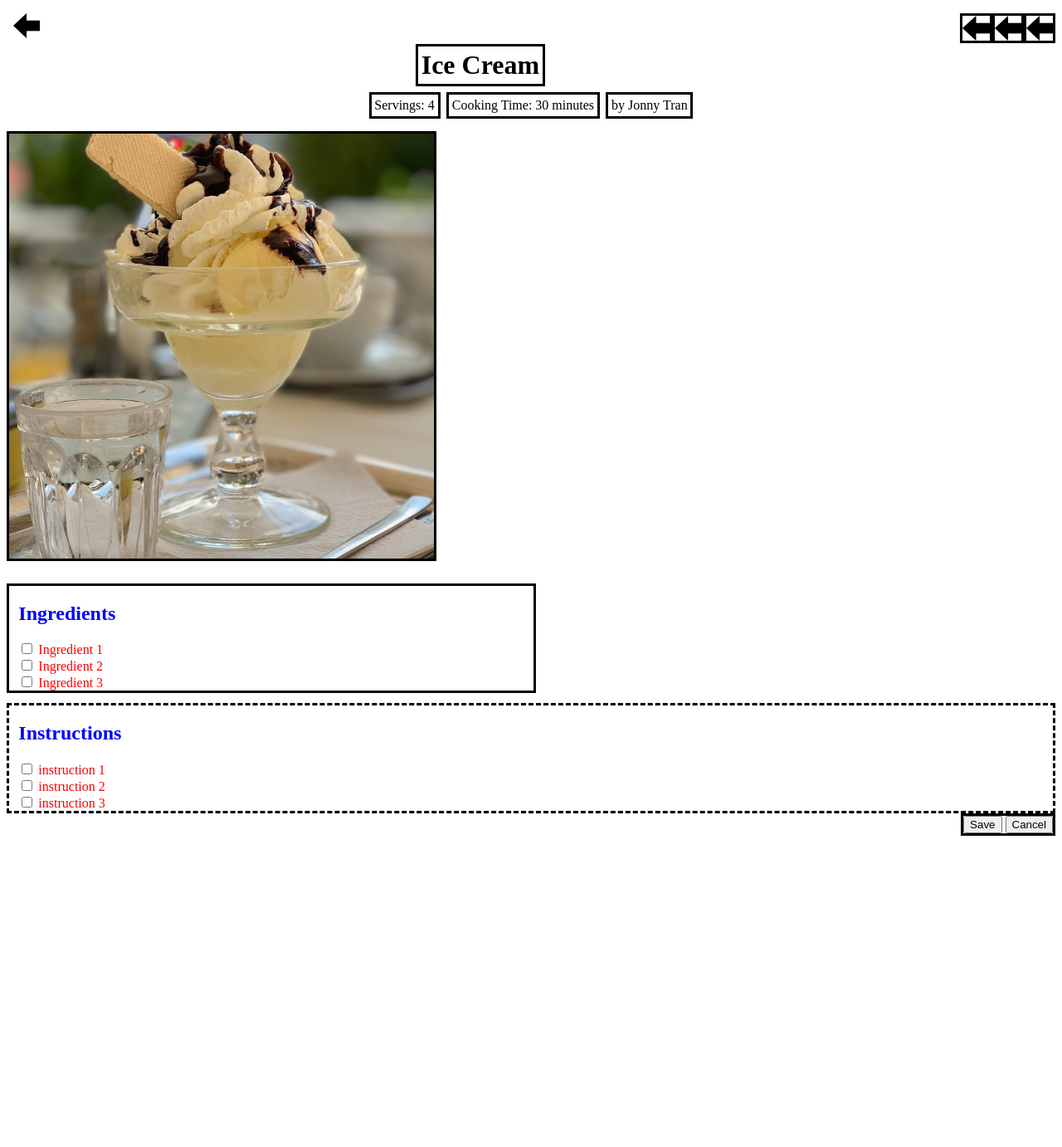
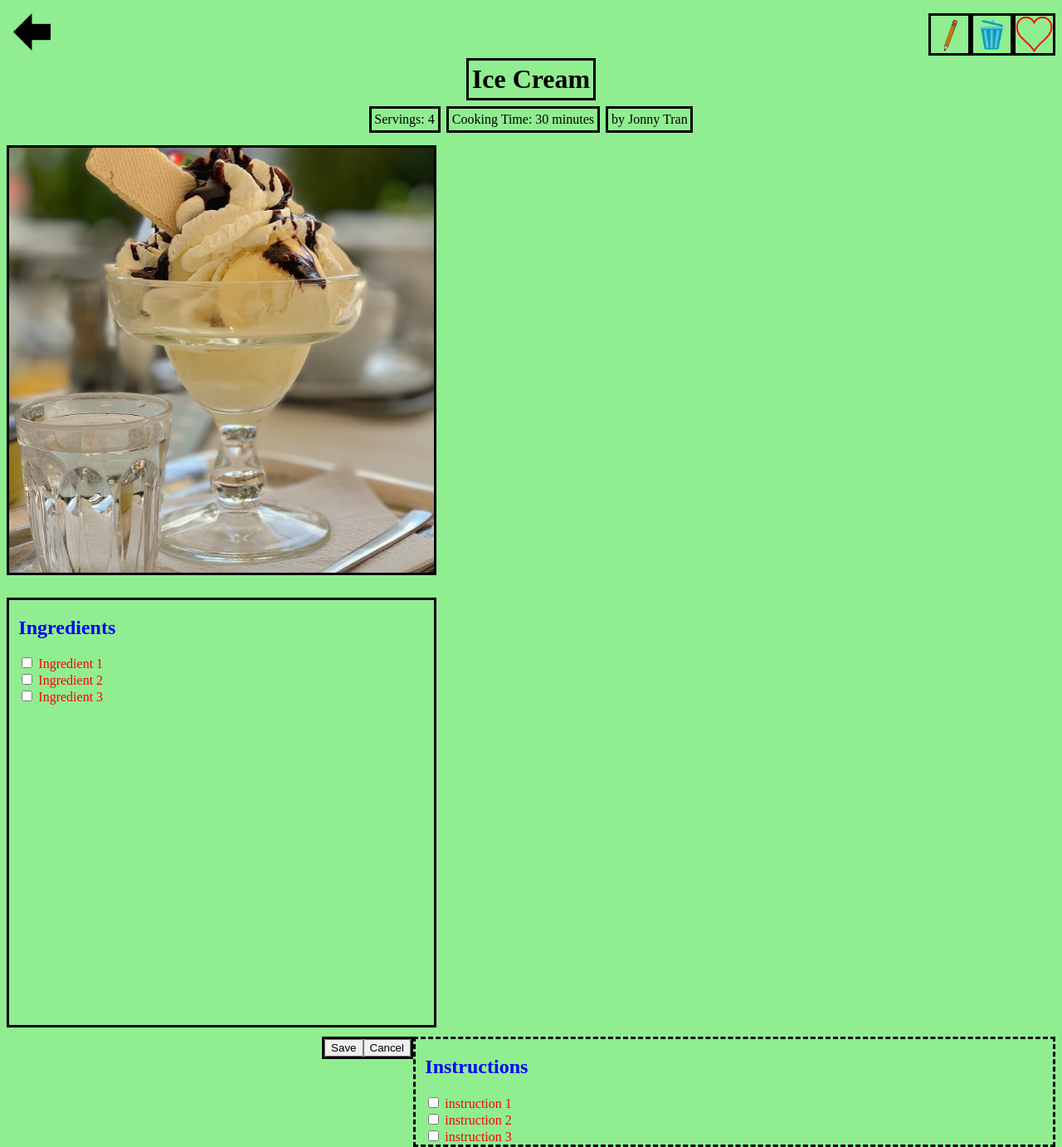
Before and after one commit to wujoannec/cse110-fa21-group8, a PHP site: page /viewRecipe.html in a window 1280 px wide. Shown: the whole page at 83% size. Before the commit the page ends 1007 px from the top, so only its background shows below. Run offline with PHP 8.4, Linux system fonts and the light colour scheme.

Commit message:
Add edit button icons
Co-authored-by: Jonny Tran <61168867+jonathanktran@users.noreply.github.com>

```diff
--- /dev/null
+++ b/source/assets/scripts/viewRecipe.js
@@ -0,0 +1,12 @@
+let favButton = document.getElementById('favBtn');
+favButton.addEventListener('click', function ()
+{
+    if (favButton.getAttribute('src') == 'assets/images/heart-empty.png')
+    {
+        favButton.setAttribute('src', 'assets/images/heart-full.png');
+    }
+    else
+    {
+        favButton.setAttribute('src', 'assets/images/heart-empty.png');
+    }
+});
--- a/source/assets/styles/viewRecipe.css
+++ b/source/assets/styles/viewRecipe.css
@@ -1,3 +1,15 @@
+/*
+Notes to fix:
+1. Heart full/empty icons don't line up
+2. Borders around editOptionsBtn are doubled in between icons
+3. Icons don't fit theme (looks ugly)
+4. Title isn't centered between nav/edit buttons
+
+*/
+
+body {
+    background-color: lightgreen;
+}
 
 h2 {
     color: blue;
@@ -11,22 +23,28 @@ h2 {
 
 #recipeImg {
     border: solid;
-    width: 50%;
+    /* width: 50%; */
     /* padding: 100%;  1:1 aspect ratio */
-    height: 50px;
-    object-fit: cover;
+    /* height: 50px; */
+    width: 40vw;
+    height: 40vw;
     margin: 3mm 0mm 3mm 0mm;
+
 }
-
 
 #ingredientsList {
     border: solid;
-    width: 50%;
+    width: 40vw;
+    height: 40vw;
     margin: 3mm 0mm 3mm 0mm;
+
 }
 
 #instructionsList {
     border: dashed;
+    width: 60vw;
+    float: right;
+
     /*Set maximum height, then have scroll through element*/
 
 }
@@ -34,13 +52,17 @@ h2 {
 /*jonny css*/
 
 h1, #metaData {
-    /* display: inline-block; */
     border-style: solid;
     border-width: 1mm;
     text-align: center;
     display: inline;
     padding: 1mm;
     margin: 1mm;
+}
+
+.iconBtn {
+    width: 45px;
+    height: 45px;
 }
 
 #backArrow, #editOptions {
@@ -50,7 +72,7 @@ h1, #metaData {
 
 #editOptions {
     float: right;
-    font-size: 0;   /*removes spaace between btns*/
+    font-size: 0;   /*removes space between btns*/
 }
 
 .editOptionsBtn {
@@ -58,15 +80,11 @@ h1, #metaData {
 }
 
 .center {
+   width: 100%;
    display: flex;
    justify-content: center;
 }
 
-#recipeImg {
-    width: 40vw;
-    height: 40vw;
-    /* height: 50vw; */
-}
 
 .cover {
     object-fit: cover;
@@ -75,5 +93,5 @@ h1, #metaData {
 #confirmEdit {
     border: solid;
     float: right;
-
+    font-size: 0;   /*removes spaace between btns*/
 }
--- a/source/viewRecipe.html
+++ b/source/viewRecipe.html
@@ -6,17 +6,18 @@
         <meta http-equiv='X-UA-Compatible' content='ie=edge'>
         <title>View Recipe</title>
         <link rel='stylesheet' href='assets/styles/viewRecipe.css'>
+        <script src='assets/scripts/viewRecipe.js' type="module"></script>
+
     </head>
     <body>
 
-        <input type='image' id='backArrow' src='assets/images/back-arrow.png' alt='back arrow' height='30'>
+        <input type='image' id='backArrow' class='iconBtn' src='assets/images/back-arrow.png' alt='back arrow' height='30'>
 
         <div id='editOptions'>
-            <input type='image' id='editBtn' class='editOptionsBtn' src='assets/images/back-arrow.png' alt='pencil' height='30'>
-            <input type='image' id='deleteBtn' class='editOptionsBtn' src='assets/images/back-arrow.png' alt='trash' height='30'>
-            <input type='image' id='favBtn' class='editOptionsBtn' src='assets/images/back-arrow.png' alt='star' height='30'>
+            <input type='image' id='editBtn' class='iconBtn editOptionsBtn' src='assets/images/pencil.png' alt='pencil' height='30'>
+            <input type='image' id='deleteBtn' class='iconBtn editOptionsBtn' src='assets/images/trash.png' alt='trash' height='30'>
+            <input type='image' id='favBtn' class='iconBtn editOptionsBtn' src='assets/images/heart-empty.png' height='30'>
         </div>
-
 
         <div class='center'>
             <h1>Ice Cream</h1>
@@ -48,7 +49,6 @@
                 <input type='checkbox' class='ingredient'>
                 <label for='ingredient3'>Ingredient 3</label>
             </div>
-
         </article>
 
 
```
Also changed, not shown: source/assets/images/back-arrow.png, source/assets/images/heart-empty.png (added), source/assets/images/heart-full.png (added), source/assets/images/pencil.png (added), source/assets/images/trash.png (added), 3 other files.
